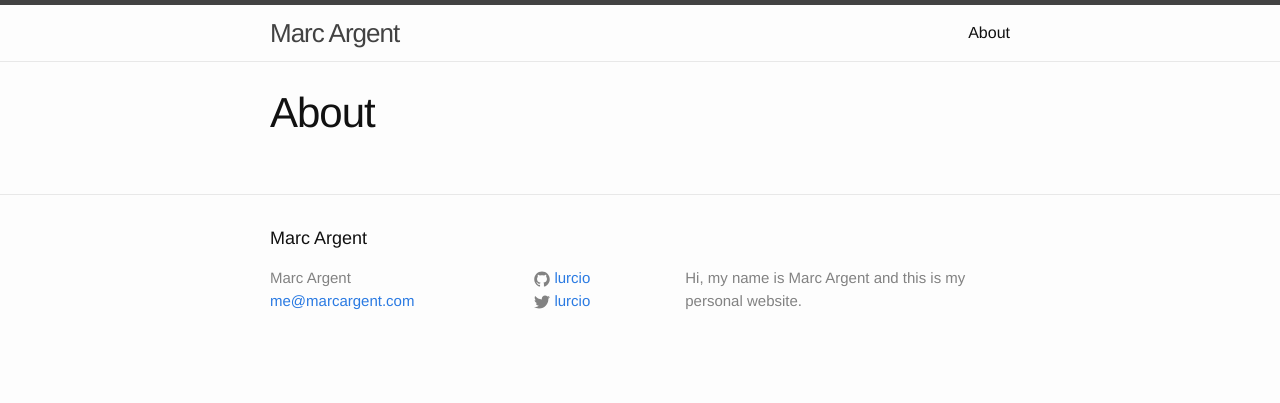
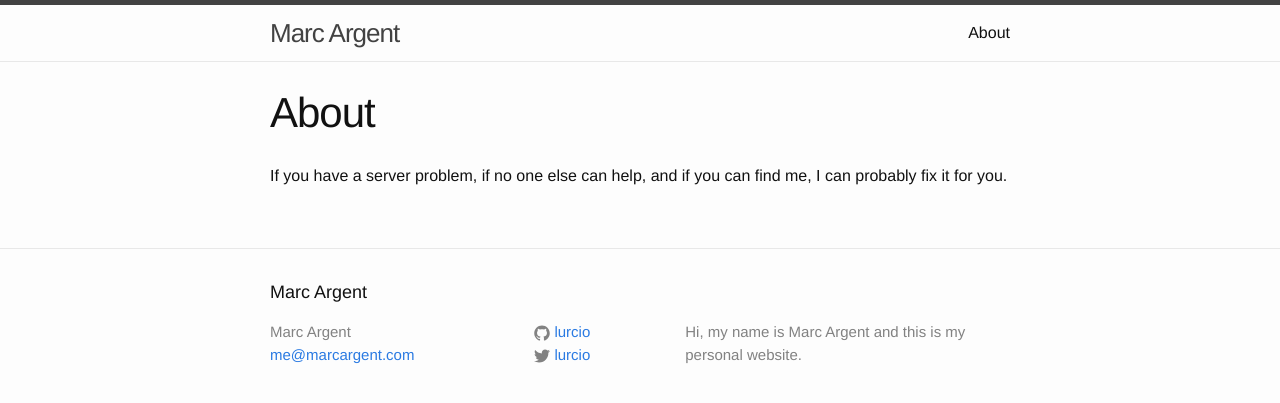
Before and after one commit to lurcio/marcargent.com, a Jekyll site: the page built from about.md, in a window 1280 px wide. Shown: the top 403 px of the page. Built offline with Jekyll 4.4.1, drawn with Linux system fonts in a browser that asks for light colours.

Commit message:
Basic change to About page

```diff
--- a/about.md
+++ b/about.md
@@ -3,3 +3,4 @@ layout: page
 title: About
 permalink: /about/
 ---
+If you have a server problem, if no one else can help, and if you can find me, I can probably fix it for you.
```
